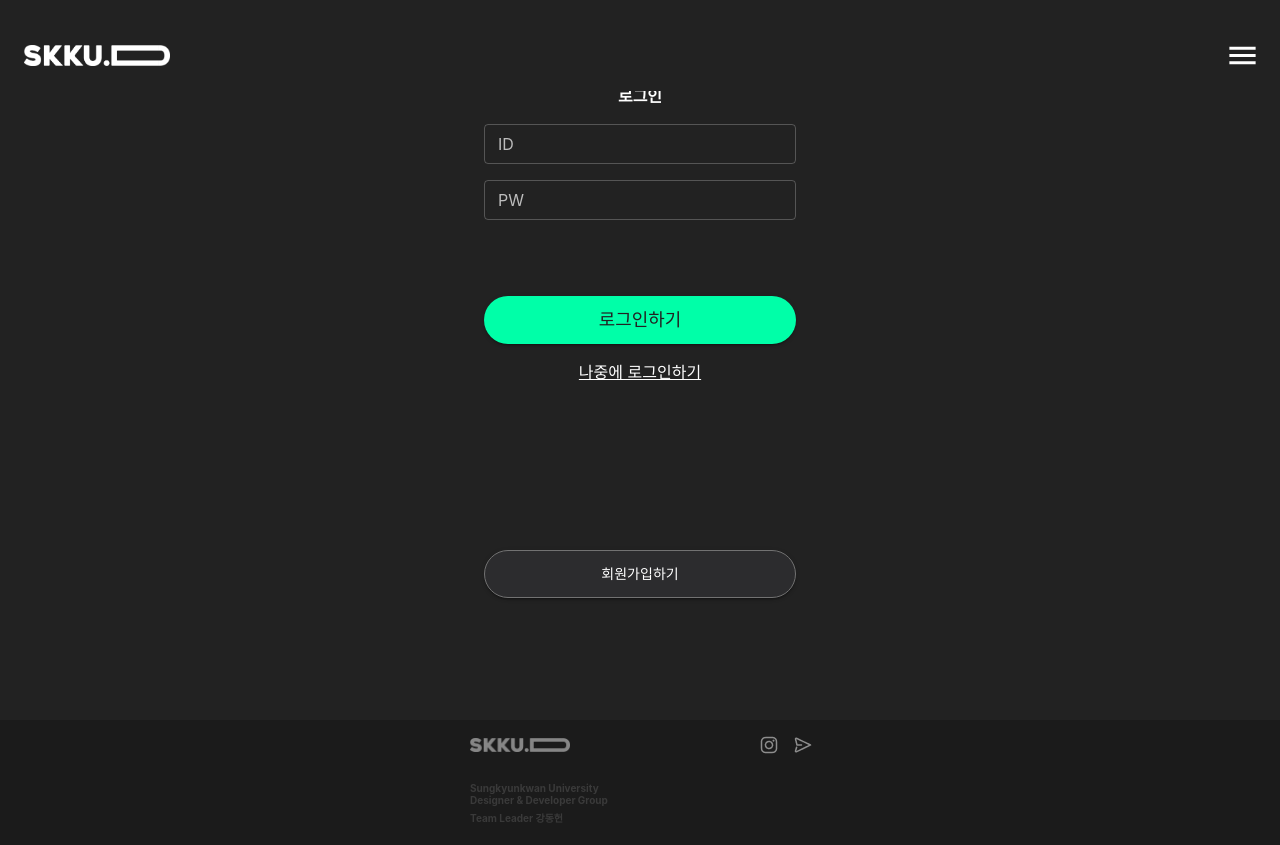
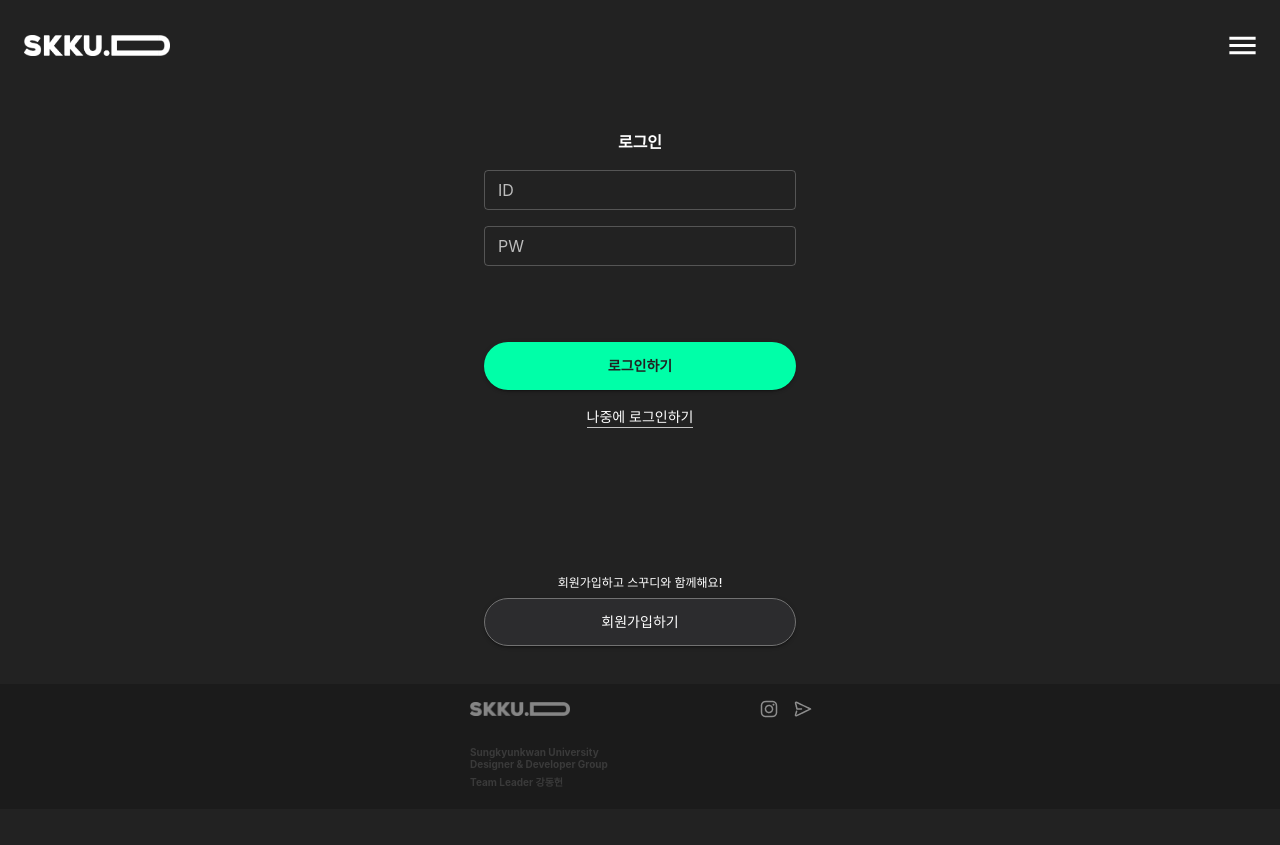
Before and after one commit to SKKUD/skkud-frontend, a React (Create React App) app: page /login in a window 1280 px wide. After the commit the page ends 809 px from the top, so only its background shows below. Built offline with nearby package versions, Linux system fonts and the light colour scheme; no server answers; a web font is replaced by a local one.

Commit message:
fix height

```diff
--- a/src/components/Main/member/CreateUserBtn.jsx
+++ b/src/components/Main/member/CreateUserBtn.jsx
@@ -9,7 +9,24 @@ export default function CreateUserBtn() {
         navigate('/maintab/member/createuser');
     };
     return (
-        <Box sx={{ width: '100%', display: 'flex', flexDirection: 'column', alignItems: 'center' }}>
+        <Box
+            sx={{
+                width: '100%',
+                display: 'flex',
+                flexDirection: 'column',
+                alignItems: 'center'
+            }}
+        >
+            <div
+                style={{
+                    marginTop: '130px',
+                    fontSize: '0.75rem',
+                    fontWeight: '500',
+                    marginBottom: '6px'
+                }}
+            >
+                회원가입하고 스꾸디와 함께해요!
+            </div>
             <Button
                 onClick={navigateToCreateUser}
                 variant="contained"
@@ -18,9 +35,9 @@ export default function CreateUserBtn() {
                     border: '0.5px solid #727272',
                     backgroundColor: '#2c2c2e',
                     color: 'white',
-                    marginTop: '150px',
                     height: '48px',
-                    width: '312px'
+                    width: '312px',
+                    fontSize: '0.875rem'
                 }}
             >
                 회원가입하기
--- a/src/components/common/Header.jsx
+++ b/src/components/common/Header.jsx
@@ -18,7 +18,7 @@ function Header() {
                     position: 'fixed',
                     width: '100%',
                     backgroundColor: '#222222',
-                    padding: '30px 24px 10px',
+                    padding: '20px 24px 0px',
                     display: 'flex',
                     justifyContent: 'space-between'
                 }}
--- a/src/components/common/SideBar.jsx
+++ b/src/components/common/SideBar.jsx
@@ -60,7 +60,7 @@ export default function SideBar() {
                 <MenuIcon sx={{ fontSize: 35 }} />
             </IconButton>
             <Drawer open={open} onClose={toggleDrawer(false)} anchor="right">
-                <DrawerHeader sx={{ marginTop: '25px', pr: '18px' }}>
+                <DrawerHeader sx={{ marginTop: '18px', pr: '18px' }}>
                     <IconButton onClick={toggleDrawer(false)}>
                         <MenuIcon sx={{ fontSize: 35 }} />
                     </IconButton>
--- a/src/pages/Login.jsx
+++ b/src/pages/Login.jsx
@@ -91,12 +91,11 @@ export default function Login() {
                 <>
                     <Box
                         sx={{
-                            height: '100vh',
-                            marginTop: '-80px',
                             display: 'flex',
                             flexDirection: 'column',
                             alignItems: 'center',
-                            justifyContent: 'center',
+                            marginTop: '80px',
+                            marginBottom: '30px',
                             '& > :not(style)': { m: 1 }
                         }}
                     >
@@ -126,13 +125,20 @@ export default function Login() {
                                 borderRadius: '99px',
                                 width: '312px',
                                 height: '48px',
-                                fontWeight: 500,
-                                fontSize: '1.12rem'
+                                fontWeight: 700,
+                                fontSize: '0.875rem'
                             }}
                         >
                             로그인하기
                         </Button>
-                        <div style={{ textDecoration: 'underline' }} onClick={navigateToMainTab}>
+                        <div
+                            style={{
+                                color: '#fff',
+                                borderBottom: '0.5px solid #c2c2c2',
+                                fontSize: '0.875rem'
+                            }}
+                            onClick={navigateToMainTab}
+                        >
                             나중에 로그인하기
                         </div>
 
--- a/src/pages/Tabs/MainTab.jsx
+++ b/src/pages/Tabs/MainTab.jsx
@@ -66,7 +66,7 @@ const StyledTabs = styled((props) => (
 const StyledTab = styled((props) => <Tab disableRipple {...props} />)(({ theme }) => ({
     textTransform: 'none',
     fontWeight: 600,
-    padding: '12px 15px 5px',
+    padding: '5px 15px 5px',
     fontSize: theme.typography.pxToRem(15),
     color: 'rgba(255, 255, 255, 0.7)',
     '&.Mui-selected': {
@@ -119,7 +119,7 @@ function MainTab() {
     };
 
     return (
-        <Box sx={{ width: '100%', paddingTop: '91px' }}>
+        <Box sx={{ width: '100%', paddingTop: '71px' }}>
             <Header position="static" />
             <Box
                 sx={{
```
